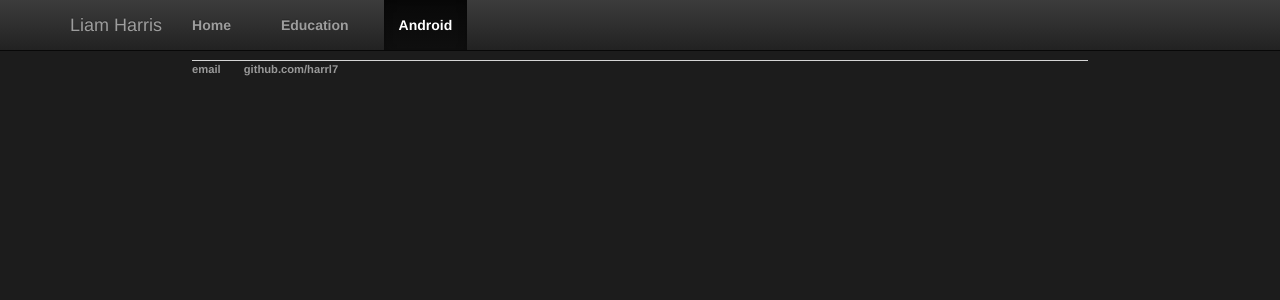
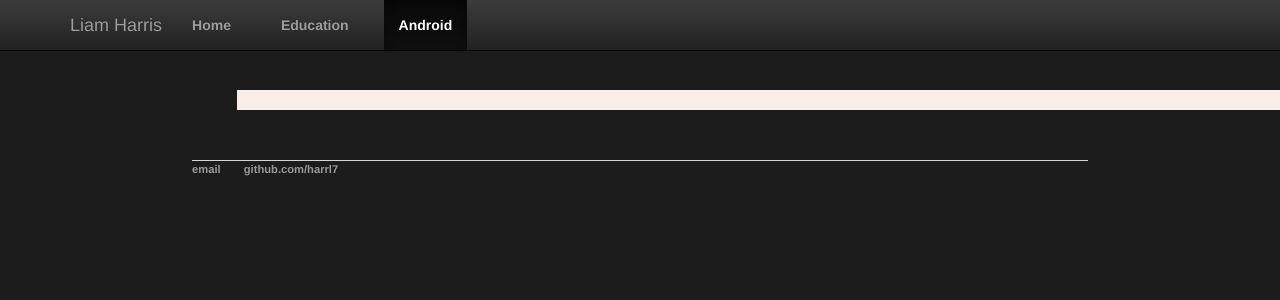
Before and after one commit to harrl7/harrl7.github.io, a Jekyll site: the page built from android/index.html, in a window 1280 px wide. Shown: the top 300 px of the page. Built offline with Jekyll 4.4.1, drawn with Linux system fonts in a browser that asks for light colours.

Commit message:
Update main.css

```diff
--- a/css/main.css
+++ b/css/main.css
@@ -14,6 +14,10 @@ body {
 
 .content {
     background-color: var(--inner-bg-color);
+    padding: 10px;
+    margin: 30px;
+    margin-bottom: 50px;
+
 }
 
 
```
